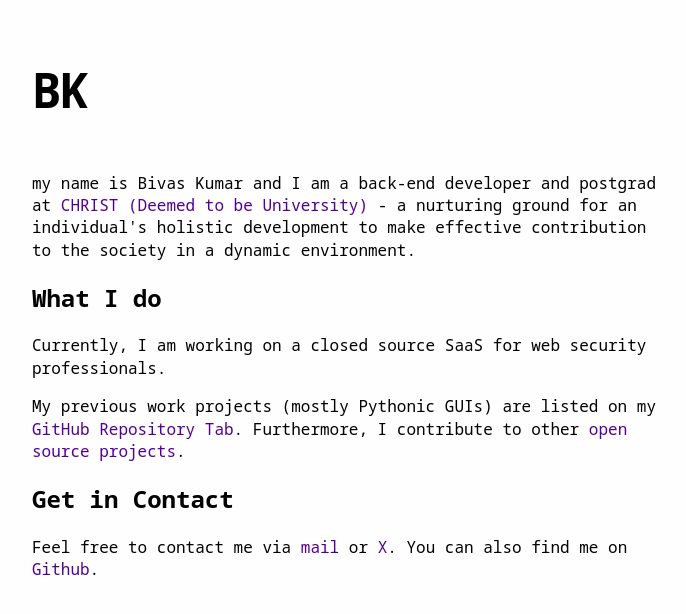
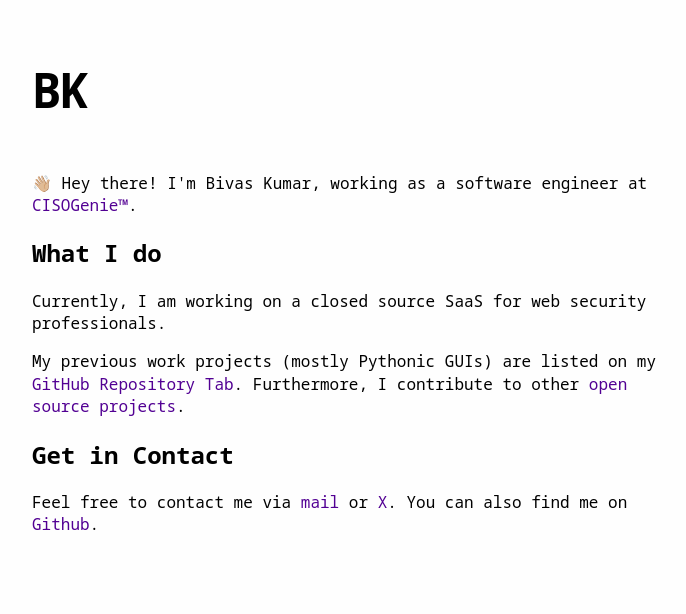
Before and after one commit to thetrotfreak/thetrotfreak.github.io, a React (Vite) app: page / in a window 1280 px wide. Shown: the top 614 px of the page, without its empty margins (288-974 px from the left). Built offline with nearby package versions, Linux system fonts and the light colour scheme.

Commit message:
refactor(intro): reflect what I'm currently

```diff
--- a/src/components/Introduction.jsx
+++ b/src/components/Introduction.jsx
@@ -1,13 +1,9 @@
 import React from "react";
 
-// TODO imporve intro/bio
 export default function Introduction() {
   return (
     <p>
-      my name is Bivas Kumar and I am a back-end developer and postgrad at{" "}
-      <a href="https://christuniversity.in">CHRIST (Deemed to be University)</a>{" "}
-      - a nurturing ground for an individual's holistic development to make
-      effective contribution to the society in a dynamic environment.
+      👋🏼 Hey there! I'm Bivas Kumar, working as a software engineer at <a href="https://www.cisogenie.com/">CISOGenie™</a>.
     </p>
   );
 }
```
